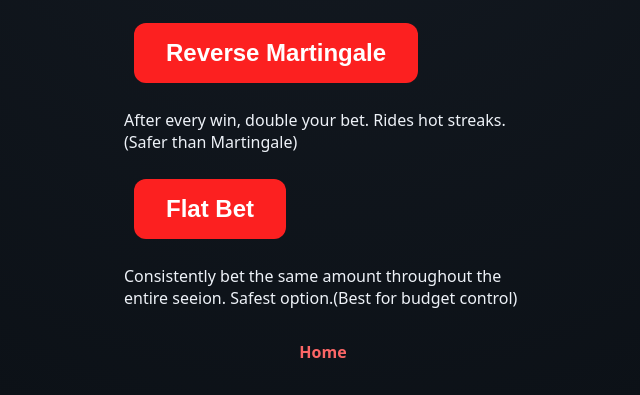
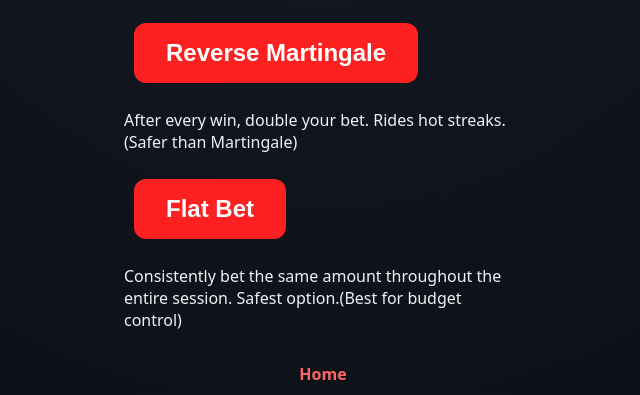
Before and after one commit to Danieljj1/Gamble-Buddy, a Flask app: page /roulette in a window 1280 px wide. Shown: the part 405-800 px from the top of the page, without its empty margins (317-957 px from the left). Run offline with Flask 3, Linux system fonts and the light colour scheme.

Commit message:
grammar change

```diff
--- a/Gamble-App/templates/Roulette.html
+++ b/Gamble-App/templates/Roulette.html
@@ -105,7 +105,7 @@
       <a href="/roulette-flat"><button class="rounded-btn">Flat Bet</button></a>
 
       <p>
-        Consistently bet the same amount throughout the entire seeion. Safest
+        Consistently bet the same amount throughout the entire session. Safest
         option.(Best for budget control)
       </p>
 
```
